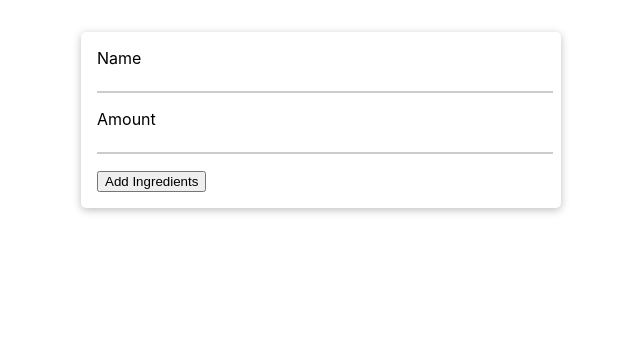
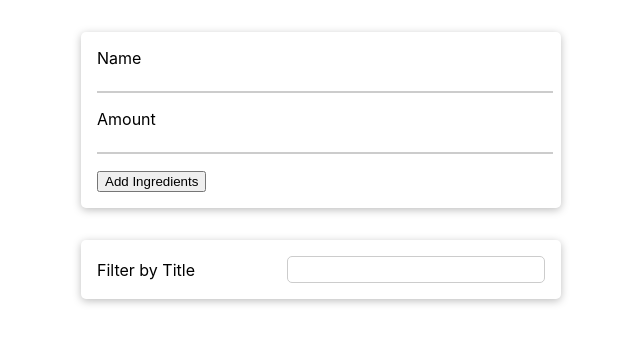
Before and after one commit to SuryaKrishnaMoorthy/react-ingredients-hooks-28, a React (Create React App) app: page / in a window 1280 px wide. Shown: the top 344 px of the page, without its empty margins (319-959 px from the left). Built offline with nearby package versions, Linux system fonts and the light colour scheme.

Commit message:
Add search component and styling

```diff
--- a/src/components/Ingredients/Search.css
+++ b/src/components/Ingredients/Search.css
@@ -0,0 +1,30 @@
+.search {
+  width: 30rem;
+  margin: 2rem auto;
+  max-width: 80%;
+}
+
+.search-input {
+  display: flex;
+  justify-content: space-between;
+  align-items: center;
+  flex-direction: column;
+}
+
+.search-input input {
+  font: inherit;
+  border: 1px solid #ccc;
+  border-radius: 5px;
+  padding: 0.15rem 0.25rem;
+}
+
+.search-input input:focus {
+  outline: none;
+  border-color: #ff2058;
+}
+
+@media (min-width: 768px) {
+  .search-input {
+    flex-direction: row;
+  }
+}
--- a/src/components/Ingredients/Search.js
+++ b/src/components/Ingredients/Search.js
@@ -1,8 +1,16 @@
-const Search = () => {
+import Card from '../UI/Card';
+import './Search.css';
+
+const Search = (props) => {
 	return (
-		<div>
-
-		</div>
+		<section className="search">
+			<Card>
+				<div className="search-input">
+					<label>Filter by Title</label>
+					<input type="text" />
+				</div>
+			</Card>
+		</section>
 	)
 };
 
```
